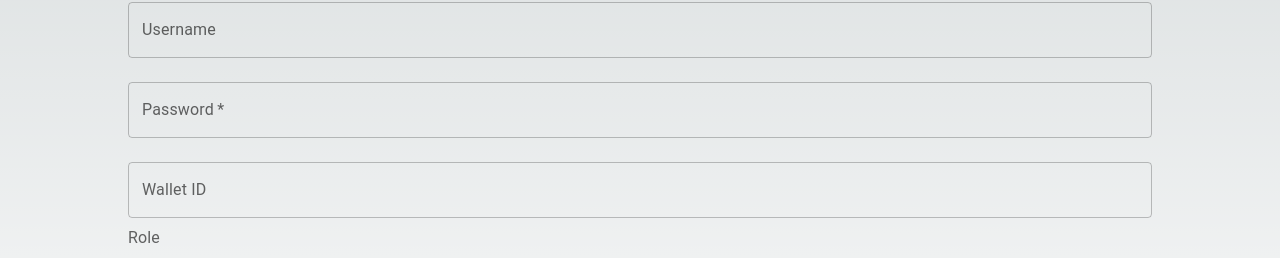
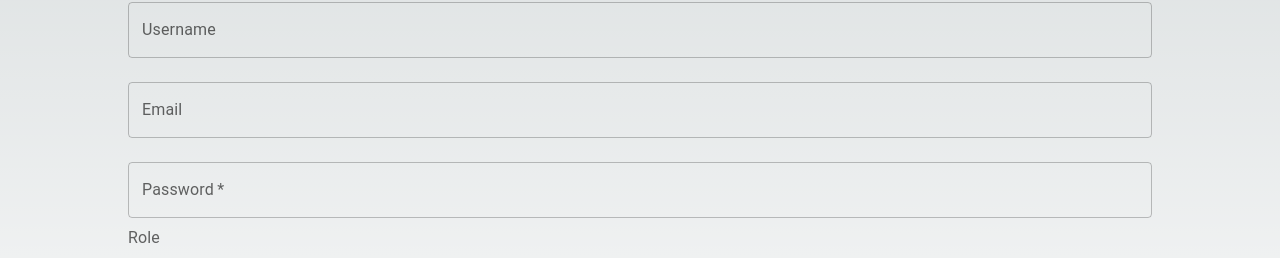
Before and after one commit to Watcharavit/BlochGacha-Client, a Next.js app: page /register in a window 1280 px wide. Shown: the part 232-490 px from the top of the page. Built offline with nearby package versions, Linux system fonts and the light colour scheme.

Commit message:
connect registration to backend

```diff
--- a/src/components/homePage/registerPage.tsx
+++ b/src/components/homePage/registerPage.tsx
@@ -3,14 +3,30 @@ import { TextField, Button ,Box, Typography, FormControl, FormControlLabel, Form
 import {useRouter} from 'next/router';
 const RegisterPage: React.FC = () => {
     const [username, setUsername] = useState('');
+    const [email, setEmail] = useState('');
     const [password, setPassword] = useState('');
-    const [walletID, setWalletID] = useState('');
     const [role, setRole] = useState('');
+    const [regFail, setRegFail] = useState(false);
     const router = useRouter();
-    const handleSubmit = (event: React.FormEvent<HTMLFormElement>) => {
+    const handleSubmit = async (event: React.FormEvent<HTMLFormElement>) => {
         event.preventDefault();
-        // onSubmit({ username, password, ethereumAccount: walletID });
-        console.log(username,password,walletID,role);
+        console.log(JSON.stringify({ name: username, email: email, password: password, role: role }));
+        const res = await fetch('http://localhost:5400/api/v1/auth/register', {
+            method: 'POST',
+            headers: {
+                'Content-Type': 'application/json',
+            },
+            body: JSON.stringify({ name: username, email: email, password: password, role: role }),
+        });
+        const data = await res.json();
+        if(data.success){
+            console.log('register success');
+            router.push('/');
+        }
+        else{
+            setRegFail(true);
+            console.log('register failed');
+        }
     };
 
     return (
@@ -18,10 +34,18 @@ const RegisterPage: React.FC = () => {
             <Typography variant="h1" gutterBottom align='center'>BlockGacha</Typography>
             <Typography variant="h3" gutterBottom align='center'>Register</Typography>
             <form onSubmit={handleSubmit} style={{textAlign:'left',marginLeft:"10%",marginRight:"10%"}}>
+
                 <TextField
                     label="Username"
                     value={username}
                     onChange={(event) => setUsername(event.target.value)}
+                    margin="normal"
+                    style={{width: '100%'}}
+                />
+                <TextField
+                    label="Email"
+                    value={email}
+                    onChange={(event) => setEmail(event.target.value)}
                     margin="normal"
                     style={{width: '100%'}}
                 />
@@ -34,13 +58,7 @@ const RegisterPage: React.FC = () => {
                     style={{width: '100%'}}
                     margin="normal"
                 />
-                <TextField
-                    label="Wallet ID"
-                    value={walletID}
-                    onChange={(event) => setWalletID(event.target.value)}
-                    margin="normal"
-                    style={{width: '100%'}}
-                />
+
                 <br/>
                 <FormControl style={{alignContent:"left",marginBottom:"40px"}}>
                 <FormLabel id="role-select" >Role</FormLabel>
@@ -55,9 +73,13 @@ const RegisterPage: React.FC = () => {
                 </RadioGroup>
                 </FormControl>
 
-                <Box textAlign='center'><Button type="submit" variant="contained" color="primary" style={{width:"30%",fontSize: '1.5rem',}}>
+                <Box textAlign='center'>
+                    {regFail && <Typography variant="body1" style={{ color: 'red' }}>Registration failed</Typography>}
+
+                    <Button type="submit" variant="contained" color="primary" style={{width:"30%",fontSize: '1.5rem',}}>
                     Register
-                </Button></Box>
+                    </Button>
+                </Box>
             </form>
         </Box>
     );
```
